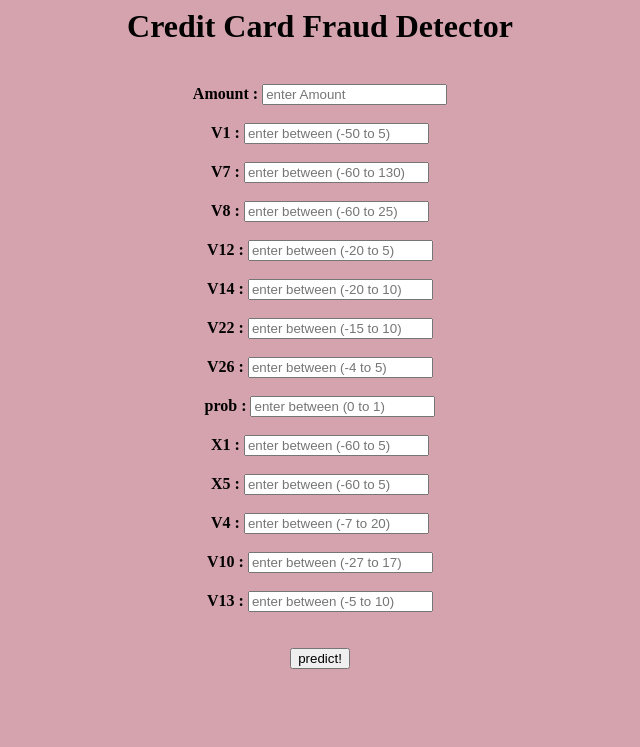
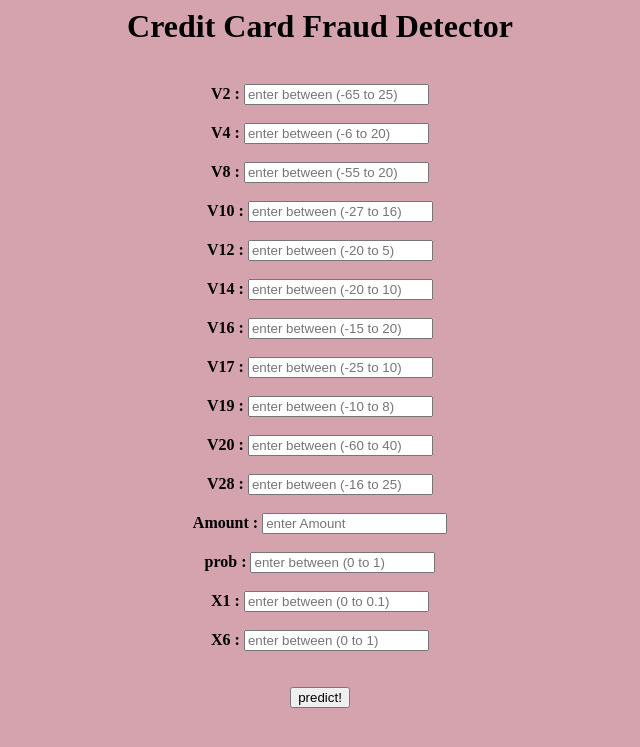
Before and after one commit to aloksingh2130/CreditCardFraud-Detection-Deployment, a Flask app: page / in a window 1280 px wide. Shown: the top 747 px of the page, without its empty margins (320-960 px from the left). Run offline with Flask 2, Linux system fonts and the light colour scheme; parts of the project's set-up code (start-up, migrations or seed data) failed here and were passed over.

Commit message:
Add files via upload

```diff
--- a/templates/home.html
+++ b/templates/home.html
@@ -6,20 +6,21 @@
         <h1> Credit Card Fraud Detector </h1><br>
 
         <form method="POST", action="{{url_for('predict')}}">
-           <b> Amount :  <input type="text", name='Amount', placeholder="enter Amount"> <br><br>
-            V1 :  <input type="text", name='V1', placeholder="enter between (-50 to 5)"> <br><br>
-            V7 :  <input type="text", name='V7', placeholder="enter between (-60 to 130)"> <br><br>
-            V8 :  <input type="text", name='V8', placeholder="enter between (-60 to 25)"> <br><br>
+           <b> V2 :  <input type="text", name='V2', placeholder="enter between (-65 to 25)"> <br><br>
+            V4 :  <input type="text", name='V4', placeholder="enter between (-6 to 20)"> <br><br>
+            V8 :  <input type="text", name='V8', placeholder="enter between (-55 to 20)"> <br><br>
+            V10 :  <input type="text", name='V10', placeholder="enter between (-27 to 16)"> <br><br>
             V12 :  <input type="text", name='V12', placeholder="enter between (-20 to 5)"> <br><br>
             V14 :  <input type="text", name='V14', placeholder="enter between (-20 to 10)"> <br><br>
-            V22 :  <input type="text", name='V22', placeholder="enter between (-15 to 10)"> <br><br>
-            V26 :  <input type="text", name='V26', placeholder="enter between (-4 to 5)"> <br><br>
+            V16 :  <input type="text", name='V16', placeholder="enter between (-15 to 20)"> <br><br>
+            V17 :  <input type="text", name='V17', placeholder="enter between (-25 to 10)"> <br><br>
+            V19 :  <input type="text", name='V19', placeholder="enter between (-10 to 8)"> <br><br>
+            V20 :  <input type="text", name='V20', placeholder="enter between (-60 to 40)"> <br><br>
+            V28 :  <input type="text", name='V28', placeholder="enter between (-16 to 25)"> <br><br>
+            Amount :  <input type="text", name='Amount', placeholder="enter Amount"> <br><br>
             prob :  <input type="text", name='prob', placeholder="enter between (0 to 1)"> <br><br>
-            X1 :  <input type="text", name='X1', placeholder="enter between (-60 to 5)"> <br><br>
-            X5 :  <input type="text", name='X5', placeholder="enter between (-60 to 5)"> <br><br>
-            V4 :  <input type="text", name='V4', placeholder="enter between (-7 to 20)"> <br><br>
-            V10 :  <input type="text", name='V10', placeholder="enter between (-27 to 17)"> <br><br>
-            V13 : <input type="text", name='V13', placeholder="enter between (-5 to 10)"> <br><br><br></b>
+            X1 :  <input type="text", name='X1', placeholder="enter between (0 to 0.1)"> <br><br>
+            X6 : <input type="text", name='X6', placeholder="enter between (0 to 1)"> <br><br><br></b>
             <input type="submit" , value='predict!' >
         </form>
 
```
Also changed, not shown: 1 other file.
